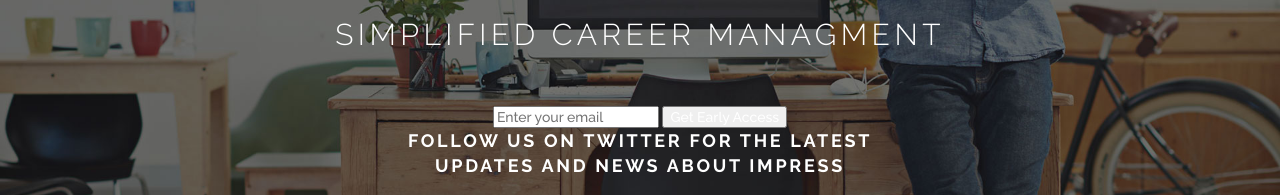
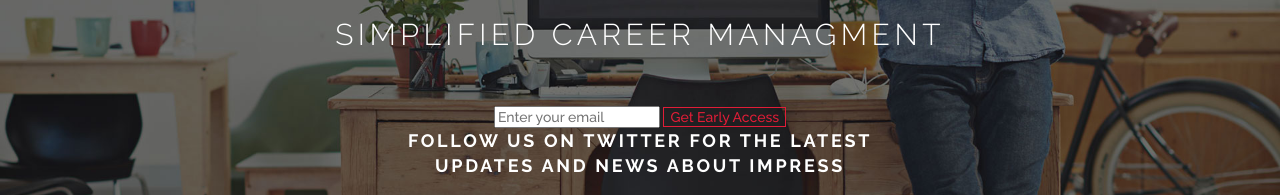
Before and after one commit to backupparachute/impress-website, a website: page index.html in a window 1280 px wide. Shown: the part 374-569 px from the top of the page. Drawn offline with nearby package versions, Linux system fonts and the light colour scheme; files that its build step writes are made by us from their sources; a script that the page names is missing.

Commit message:
form tweaks

```diff
--- a/index.html
+++ b/index.html
@@ -18,6 +18,17 @@
 
     <link rel="stylesheet" href="css/site.css">
     <link href='https://fonts.googleapis.com/css?family=Raleway:300,400,700,500,900' rel='stylesheet' type='text/css'>
+    <style>
+      #register {
+        font-weight:16pt;
+        color: #666;
+      }
+      #register .button {
+        background-color : transparent;
+        border: 1px solid #e11d37;
+        color: #e11d37;
+      }
+    </style>
   </head>
   <body>
     <div style="height: 0; width: 0; position: absolute; visibility: hidden; display: none">
```
